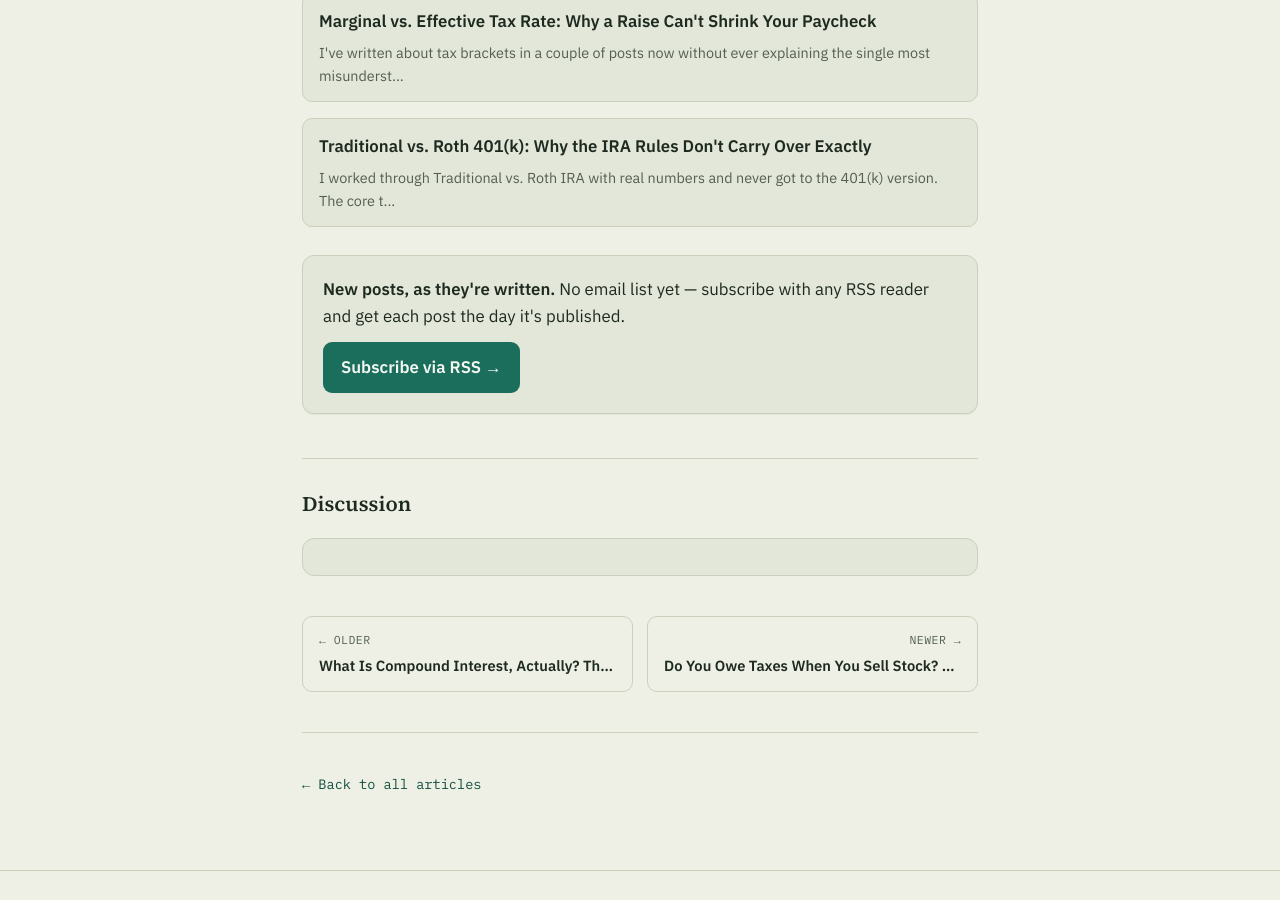
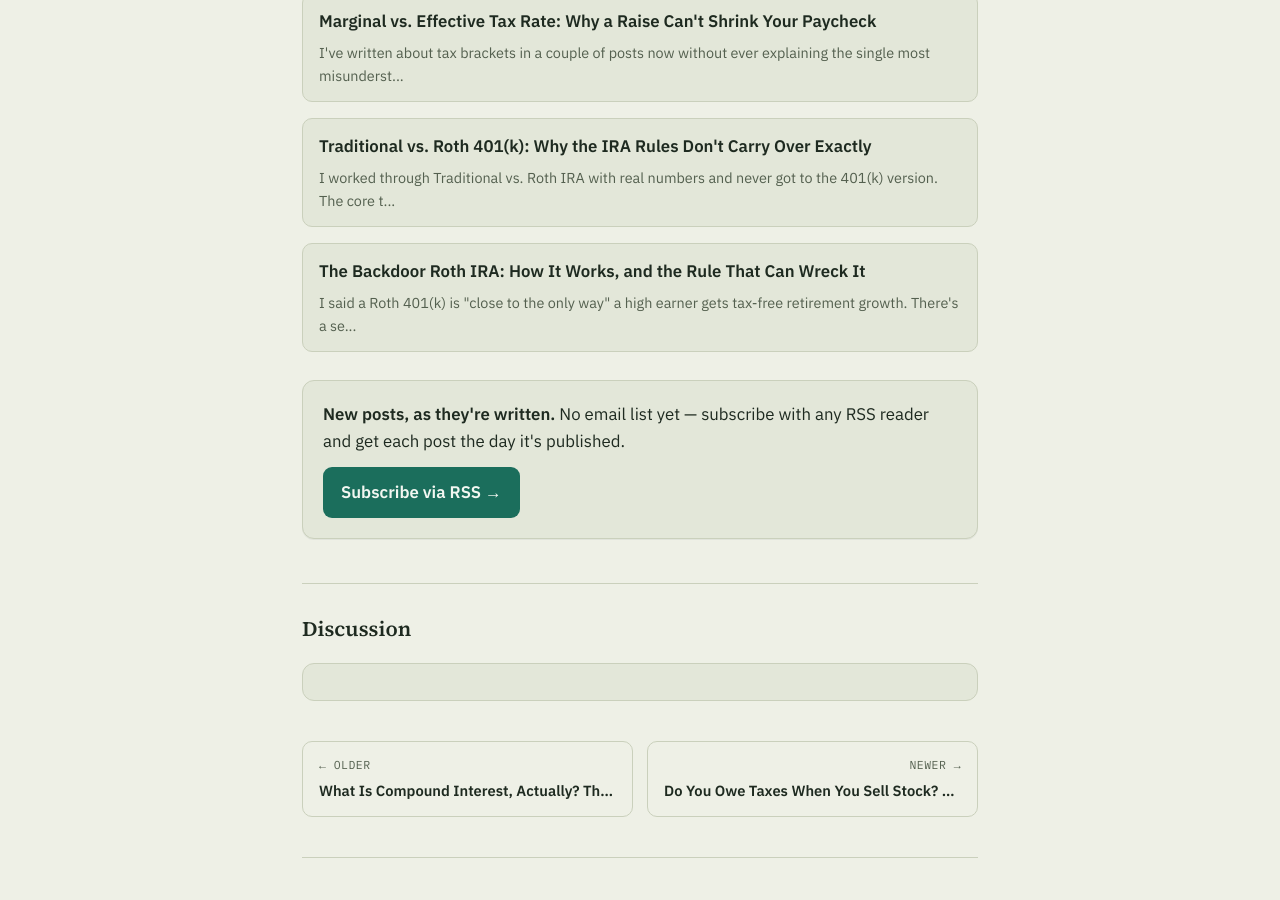
Before and after one commit to KevinKearns1/compound-notes, a Jekyll site: the page built from _posts/2026-09-22-traditional-vs-roth-ira.md, in a window 1280 px wide and 900 px high, scrolled down 3502 px. Built offline with Jekyll 4.4.1, drawn with Linux system fonts in a browser that asks for light colours; comment, search, counter and statistics services are not loaded; part of the change alters nothing that is shown.

Commit message:
Add post: The backdoor Roth IRA -- how it works, and the rule that can wreck it
Direct follow-up to a claim made in traditional-vs-roth-401k ("close
to the only way" a locked-out high earner gets tax-free growth) --
there's a second path, and it deserved its own honest treatment
rather than staying an undercut aside.

Verified the pro-rata rule mechanics via web search against multiple
independent sources (TaxSlayer, physicianonfire, TurboTax community,
Instead, Wealthtender) before publishing: converting a non-deductible
Traditional IRA contribution to Roth is taxed based on the combined
balance of ALL Traditional/SEP/SIMPLE IRAs, not just the account
being converted. Worked example: converting $7,000 with no other IRA
balance owes $0 tax; the identical $7,000 conversion with a $30,000
pre-tax balance sitting in an old 401(k) rollover owes tax on $5,676
of it -- over 80% of what looked like a clean, tax-free move. Covers
the fix (rolling pre-tax IRA money into a current 401(k) if it
accepts rollovers, since 401(k) balances aren't part of the pro-rata
pool) and flags old-401(k)-to-IRA rollovers as the single most common
way people accidentally disqualify themselves without realizing it.

Links back to traditional-vs-roth-401k, what-is-a-roth-ira, and
traditional-vs-roth-ira; all three updated with this post in their
own `related:` front matter for bidirectional discovery. New cover
art (backdoor-roth.svg/.png): a locked front door labeled Roth IRA
next to a propped-open side door with a pro-rata warning sign.

Verified: clean Jekyll build, zero broken links across all 61
rendered pages.

Co-Authored-By: Claude Sonnet 5 <noreply@anthropic.com>
Claude-Session: https://claude.ai/code/session_01BBVAQBJGK5wp4bPG2d6npL

```diff
--- a/_posts/2026-09-05-what-is-a-roth-ira.md
+++ b/_posts/2026-09-05-what-is-a-roth-ira.md
@@ -11,7 +11,7 @@ reading_time: 7
 cover: /assets/images/covers/roth-ira.svg
 image: /assets/images/covers/roth-ira.png
 cover_alt: "A sealed glass jar holding coins and a small sprout, tagged with a label, illustrating money set aside to grow untouched until later"
-related: [what-is-a-brokerage-account, what-is-a-dividend, capital-gains-tax-explained, marginal-vs-effective-tax-rate]
+related: [what-is-a-brokerage-account, what-is-a-dividend, capital-gains-tax-explained, marginal-vs-effective-tax-rate, backdoor-roth-ira-explained]
 ---
 
 "Roth IRA" gets thrown around like everyone's supposed to already know what it means, and then the explanations that follow are usually either too simplified to be useful ("it's for retirement!") or immediately fall into tax-code jargon about contribution limits and phase-outs. Here's the plain version.
--- a/_posts/2026-09-22-traditional-vs-roth-ira.md
+++ b/_posts/2026-09-22-traditional-vs-roth-ira.md
@@ -12,7 +12,7 @@ reading_time: 7
 cover: /assets/images/covers/traditional-vs-roth.svg
 image: /assets/images/covers/traditional-vs-roth.png
 cover_alt: "Two identical jars of coins, one taxed at the entrance with a coin removed going in and one taxed at the exit with a coin removed coming out, illustrating the two ways an IRA can be taxed"
-related: [what-is-a-roth-ira, marginal-vs-effective-tax-rate, traditional-vs-roth-401k]
+related: [what-is-a-roth-ira, marginal-vs-effective-tax-rate, traditional-vs-roth-401k, backdoor-roth-ira-explained]
 ---
 
 I wrote about [what a Roth IRA is]({{ '/what-is-a-roth-ira/' | relative_url }}) and mentioned its main alternative, a Traditional IRA, in one paragraph near the bottom without actually doing the math on how they compare. That undersells it — this is a real decision with a real answer, and the answer isn't "Roth, obviously," even though that's the framing most beginner content defaults to.
--- a/_posts/2026-11-01-traditional-vs-roth-401k.md
+++ b/_posts/2026-11-01-traditional-vs-roth-401k.md
@@ -12,7 +12,7 @@ reading_time: 7
 cover: /assets/images/covers/traditional-vs-roth-401k.svg
 image: /assets/images/covers/traditional-vs-roth-401k.png
 cover_alt: "Two slots feeding into the same paycheck envelope, one labeled now and one labeled later, illustrating the same tax tradeoff inside a 401(k) as inside an IRA, plus an extra unlocked slot representing no income limit"
-related: [traditional-vs-roth-ira, 401k-employer-match, what-is-a-roth-ira]
+related: [traditional-vs-roth-ira, 401k-employer-match, what-is-a-roth-ira, backdoor-roth-ira-explained]
 ---
 
 I worked through [Traditional vs. Roth IRA]({{ '/traditional-vs-roth-ira/' | relative_url }}) with the actual math and ended that post by noting that employer 401(k) plans increasingly offer the same Traditional-or-Roth choice. I never came back to it. The core tax logic transfers over directly — but a 401(k) adds two differences that change the decision for some people, and one of them matters a lot more than it sounds.
--- /dev/null
+++ b/_posts/2026-11-14-backdoor-roth-ira-explained.md
@@ -0,0 +1,64 @@
+---
+layout: post
+title: "The Backdoor Roth IRA: How It Works, and the Rule That Can Wreck It"
+date: 2026-11-14
+description: >-
+  I said a Roth 401(k) is "close to the only way" a high earner gets
+  tax-free retirement growth. There's a second path — a two-step
+  workaround most people describe as simple, which has a catch that
+  isn't.
+tags: [fundamentals, retirement]
+reading_time: 7
+cover: /assets/images/covers/backdoor-roth.svg
+image: /assets/images/covers/backdoor-roth.png
+cover_alt: "A locked front door labeled Roth IRA with a side door propped open behind it, with a warning sign on the side door showing a mixed pool of coins, illustrating the backdoor Roth workaround and the pro-rata rule that can tax it"
+related: [traditional-vs-roth-401k, what-is-a-roth-ira, traditional-vs-roth-ira]
+---
+
+I wrote that a Roth 401(k) is "close to the only way" a high earner locked out of a [Roth IRA]({{ '/what-is-a-roth-ira/' | relative_url }}) gets tax-free retirement growth — which undersold it. There's a second path, commonly called the backdoor Roth IRA, described everywhere as a simple two-step move. It is simple, mechanically. It also has a specific, well-documented way to quietly stop being tax-free, and that part gets left out far more often than it should.
+
+## The one-sentence version
+
+A backdoor Roth IRA contributes money to a Traditional IRA (which has no income limit on contributing) and then converts that balance to a Roth IRA (which has no income limit on converting, unlike contributing directly) — and the conversion is genuinely tax-free only if you have no other pre-tax IRA money anywhere, because of a rule that aggregates every Traditional, SEP, and SIMPLE IRA you own into one pool before calculating what's taxable.
+
+<!--more-->
+
+## The two steps
+
+**Step 1:** Contribute to a Traditional IRA. Unlike a Roth IRA, a Traditional IRA has no income limit on who can contribute — the income limit on a Traditional IRA only affects whether the contribution is *deductible*, not whether it's allowed. A high earner can always put money in; they just can't necessarily deduct it.
+
+**Step 2:** Convert that Traditional IRA balance to a Roth IRA. Conversions have no income limit at all — that's the specific loophole this entire strategy runs through. Since the original contribution was non-deductible (already taxed, never given a deduction), converting it to Roth should, in theory, trigger no additional tax: the money was taxed once, going in, and nothing further is owed converting it.
+
+## Why "in theory" is doing real work in that sentence
+
+Here's the catch, and it's the single most important thing to understand before attempting this: the IRS doesn't look at the new Traditional IRA account in isolation. The **pro-rata rule** aggregates **every Traditional, SEP, and SIMPLE IRA you own** into one combined balance, and calculates the taxable portion of any conversion as a percentage based on that entire pool — not just the account being converted.
+
+Here's the same $7,000 non-deductible contribution and conversion, compared two ways:
+
+| | No other pre-tax IRA balance | $30,000 pre-tax IRA balance (e.g., an old 401(k) rollover) |
+|---|---|---|
+| Total IRA balance | $7,000 | $37,000 |
+| Taxable fraction of the conversion | 0% | 81.1% |
+| **Tax owed on converting $7,000** | **$0** | **Tax on $5,676** |
+
+Same contribution, same conversion, same intent — and in the second case, over 80% of what was supposed to be a clean, tax-free move is actually taxable income, because of an entirely separate account that has nothing to do with the backdoor Roth itself.
+
+## The most common way people accidentally disqualify themselves
+
+This isn't a rare edge case. **Rolling an old 401(k) into a Traditional IRA** — one of the most commonly recommended moves when leaving a job — is exactly the kind of balance that gets caught by this rule. Someone who did that years ago, then later tries a "clean" backdoor Roth without realizing the old rollover is still sitting in a Traditional IRA somewhere, gets the pro-rata result above without any warning until the tax bill shows up.
+
+## The fix, if one exists
+
+Because the pro-rata rule only aggregates **IRA** balances — not 401(k) balances — rolling an existing pre-tax Traditional IRA balance **into a current employer's 401(k)** (if that plan accepts incoming rollovers, which many but not all do) removes it from the pro-rata calculation entirely, clearing the way for a genuinely clean backdoor Roth afterward. This only works if an employer plan exists and accepts the rollover — someone without a current 401(k), or with one that doesn't accept rollovers in, doesn't have this option and is stuck with the pro-rata math as-is.
+
+## Where this leaves the "close to the only way" claim
+
+The [Roth 401(k)]({{ '/traditional-vs-roth-401k/' | relative_url }}) is still the more straightforward path for a high earner, specifically because it has no equivalent trap — there's no pro-rata rule lurking inside a 401(k) the way there is across IRAs. A backdoor Roth IRA is a real second option, not a consolation prize, but it comes with a genuine prerequisite: either no existing pre-tax IRA money, or the ability to move it somewhere the pro-rata calculation won't see it. Checking for old rollover balances before assuming the strategy applies cleanly isn't optional due diligence — it's the entire difference between the clean version of this strategy and the expensive one.
+
+## The honest complexity caveat
+
+This is reported on a specific tax form (Form 8606) and the calculation has edge cases beyond what's covered here — timing across tax years, what counts as a "balance" at which date, and state tax treatment all add real complexity. This post explains the mechanism and the main trap, not a substitute for running the actual numbers with a tax professional before converting real money.
+
+## The takeaway
+
+A backdoor Roth IRA is a genuinely useful second path to [Roth-style]({{ '/traditional-vs-roth-ira/' | relative_url }}) tax-free growth for someone locked out of contributing directly — but "simple two-step workaround" undersells the one rule that decides whether it actually works as advertised. Check for other pre-tax IRA balances, including old rollovers from a previous job, before assuming the conversion will be clean. The strategy isn't broken; the assumption that it's automatically tax-free is the part that actually needs checking.
```
Also changed, not shown: assets/images/covers/backdoor-roth.png (added), assets/images/covers/backdoor-roth.svg (added).
